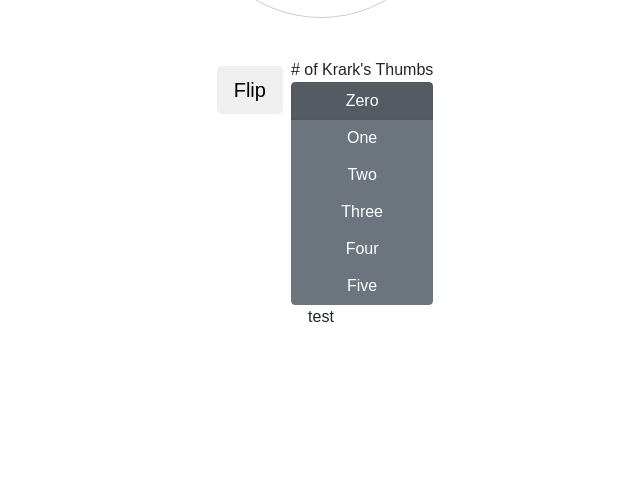
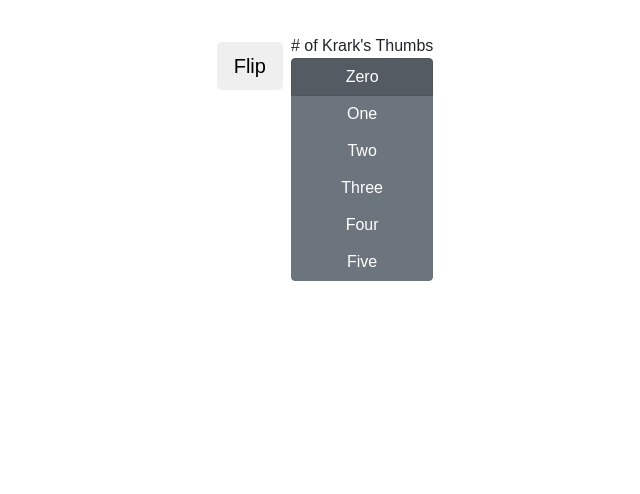
Before and after one commit to Sector47/FlipCoinJS, a plain HTML site: page index.html in a window 1280 px wide. Shown: the part 306-800 px from the top of the page, without its empty margins (319-959 px from the left). Drawn offline with nearby package versions, Linux system fonts and the light colour scheme.

Commit message:
Update index.html
removing test text, this time actually removing them...

```diff
--- a/index.html
+++ b/index.html
@@ -10,7 +10,7 @@
 		<title>coinFlip.js</title>
 	</head>
 	<body>
-		<main class="wrapper d-flex  flex-column align-items-center justify-content-center">test
+		<main class="wrapper d-flex  flex-column align-items-center justify-content-center">
 			<div>
 					<div class="resize">
 						<div class="scene inlineview" id="container0">
@@ -67,6 +67,6 @@
 			<script src="https://code.jquery.com/jquery-3.2.1.slim.min.js" integrity="sha384-KJ3o2DKtIkvYIK3UENzmM7KCkRr/rE9/Qpg6aAZGJwFDMVNA/GpGFF93hXpG5KkN" crossorigin="anonymous"></script>
 			<script src="https://cdnjs.cloudflare.com/ajax/libs/popper.js/1.12.9/umd/popper.min.js" integrity="sha384-ApNbgh9B+Y1QKtv3Rn7W3mgPxhU9K/ScQsAP7hUibX39j7fakFPskvXusvfa0b4Q" crossorigin="anonymous"></script>
 			<script src="https://maxcdn.bootstrapcdn.com/bootstrap/4.0.0/js/bootstrap.min.js" integrity="sha384-JZR6Spejh4U02d8jOt6vLEHfe/JQGiRRSQQxSfFWpi1MquVdAyjUar5+76PVCmYl" crossorigin="anonymous"></script>
-		test</main>
+		</main>
 	</body>
 </html>
```
